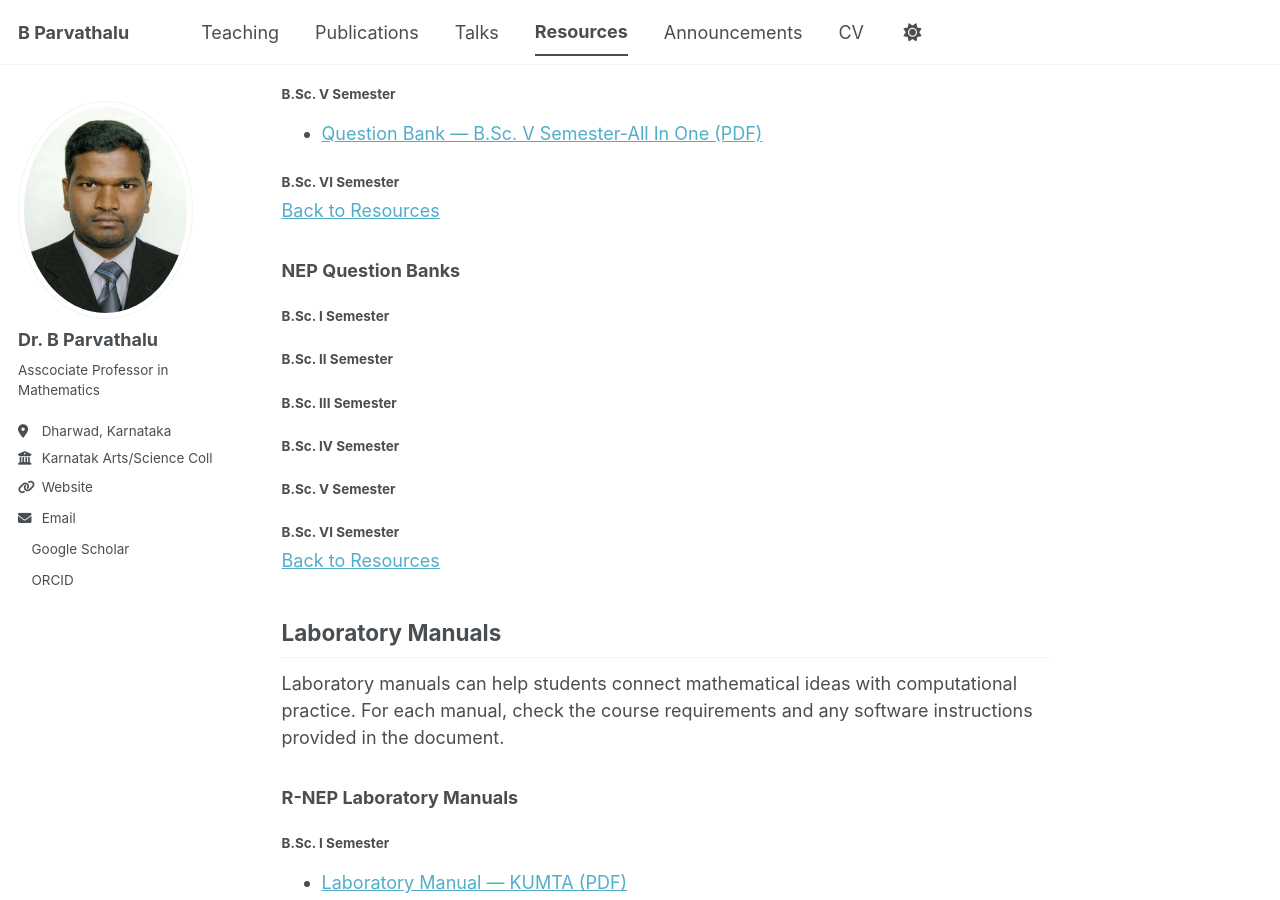
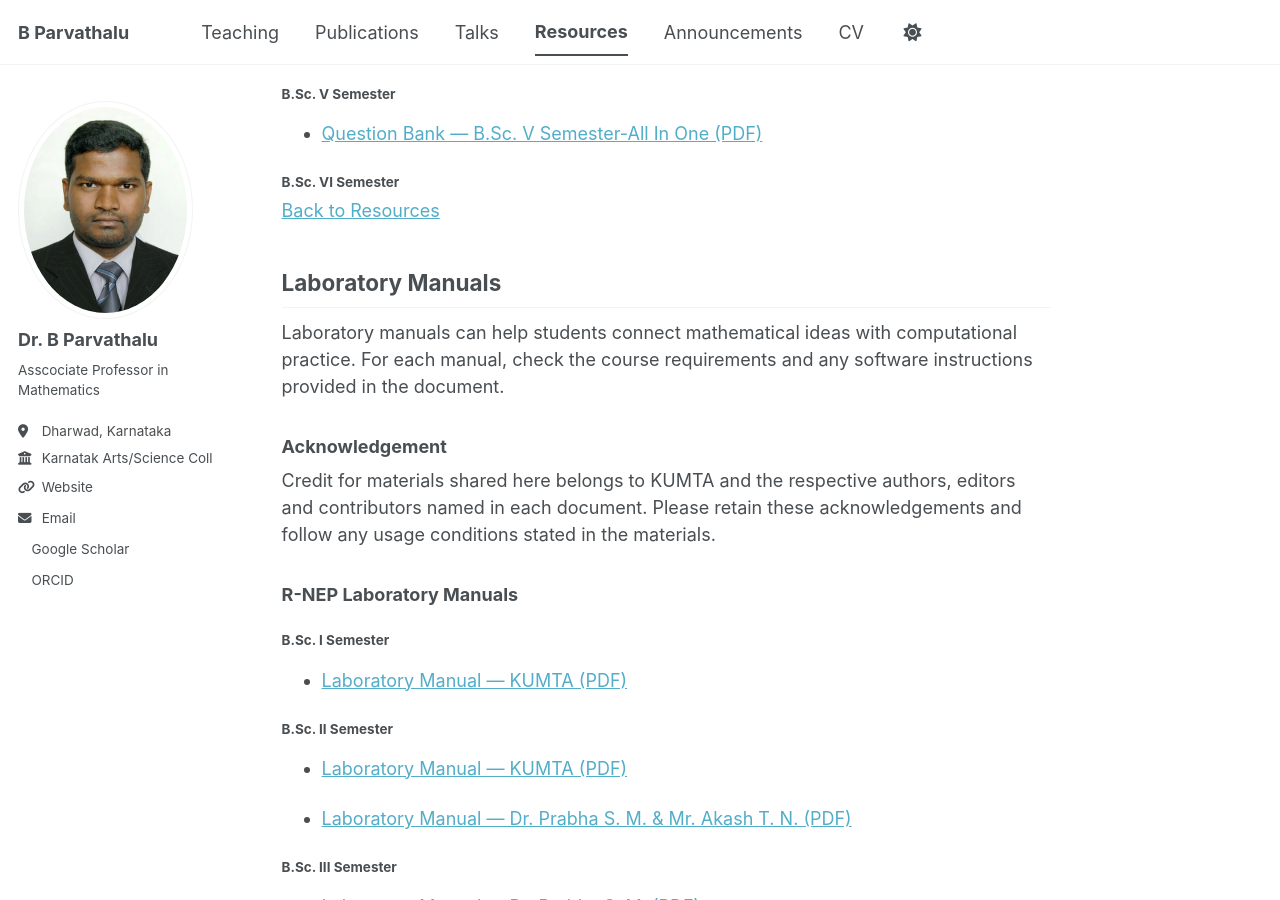
Before and after one commit to drbp-kcd/drbp-kcd.github.io, a Jekyll site: the page built from _resources/kumta.md, in a window 1280 px wide and 900 px high, scrolled down 862 px. Built offline with Jekyll 4.4.1, drawn with Linux system fonts in a browser that asks for light colours; a style sheet for code colours, icons or effects is not loaded; some of the changed text lies outside the part shown.

Commit message:
Remove NEP Question Banks and duplicate Acknowledgement
Removed NEP Question Banks section and duplicate Acknowledgement section.

```diff
--- a/_resources/kumta.md
+++ b/_resources/kumta.md
@@ -44,54 +44,15 @@ Question banks provide opportunities to practise concepts, strengthen problem-so
 
 [Back to Resources]({{ '/resources/' | relative_url }})
 
-### NEP Question Banks
-
-#### B.Sc. I Semester
-
-<!--
-- [Question Bank — Course Title (PDF)]({{ '/files/resources/kumta/question-banks/nep/semester-1/question-bank.pdf' | relative_url }})
--->
-
-#### B.Sc. II Semester
-
-<!--
-- [Question Bank — Course Title (PDF)]({{ '/files/resources/kumta/question-banks/nep/semester-2/question-bank.pdf' | relative_url }})
--->
-
-#### B.Sc. III Semester
-
-<!--
-- [Question Bank — Course Title (PDF)]({{ '/files/resources/kumta/question-banks/nep/semester-3/question-bank.pdf' | relative_url }})
--->
-
-#### B.Sc. IV Semester
-
-<!--
-- [Question Bank — Course Title (PDF)]({{ '/files/resources/kumta/question-banks/nep/semester-4/question-bank.pdf' | relative_url }})
--->
-
-#### B.Sc. V Semester
-
-<!--
-- [Question Bank — Course Title (PDF)]({{ '/files/resources/kumta/question-banks/nep/semester-5/question-bank.pdf' | relative_url }})
--->
-
-#### B.Sc. VI Semester
-
-<!--
-- [Question Bank — Course Title (PDF)]({{ '/files/resources/kumta/question-banks/nep/semester-6/question-bank.pdf' | relative_url }})
--->
-
-<!-- Add links after uploading the corresponding PDFs. Replace the example filename and label.
-- [Question bank — course, semester and scheme]({{ '/files/resources/kumta/question-bank.pdf' | relative_url }})
--->
-
-[Back to Resources]({{ '/resources/' | relative_url }})
 
 
 ## Laboratory Manuals
 
 Laboratory manuals can help students connect mathematical ideas with computational practice. For each manual, check the course requirements and any software instructions provided in the document.
+
+### Acknowledgement
+
+Credit for materials shared here belongs to KUMTA and the respective authors, editors and contributors named in each document. Please retain these acknowledgements and follow any usage conditions stated in the materials.
 
 ### R-NEP Laboratory Manuals
 
```
Also changed, not shown: other parts of _resources/kumta.md (+0 -3 lines).
